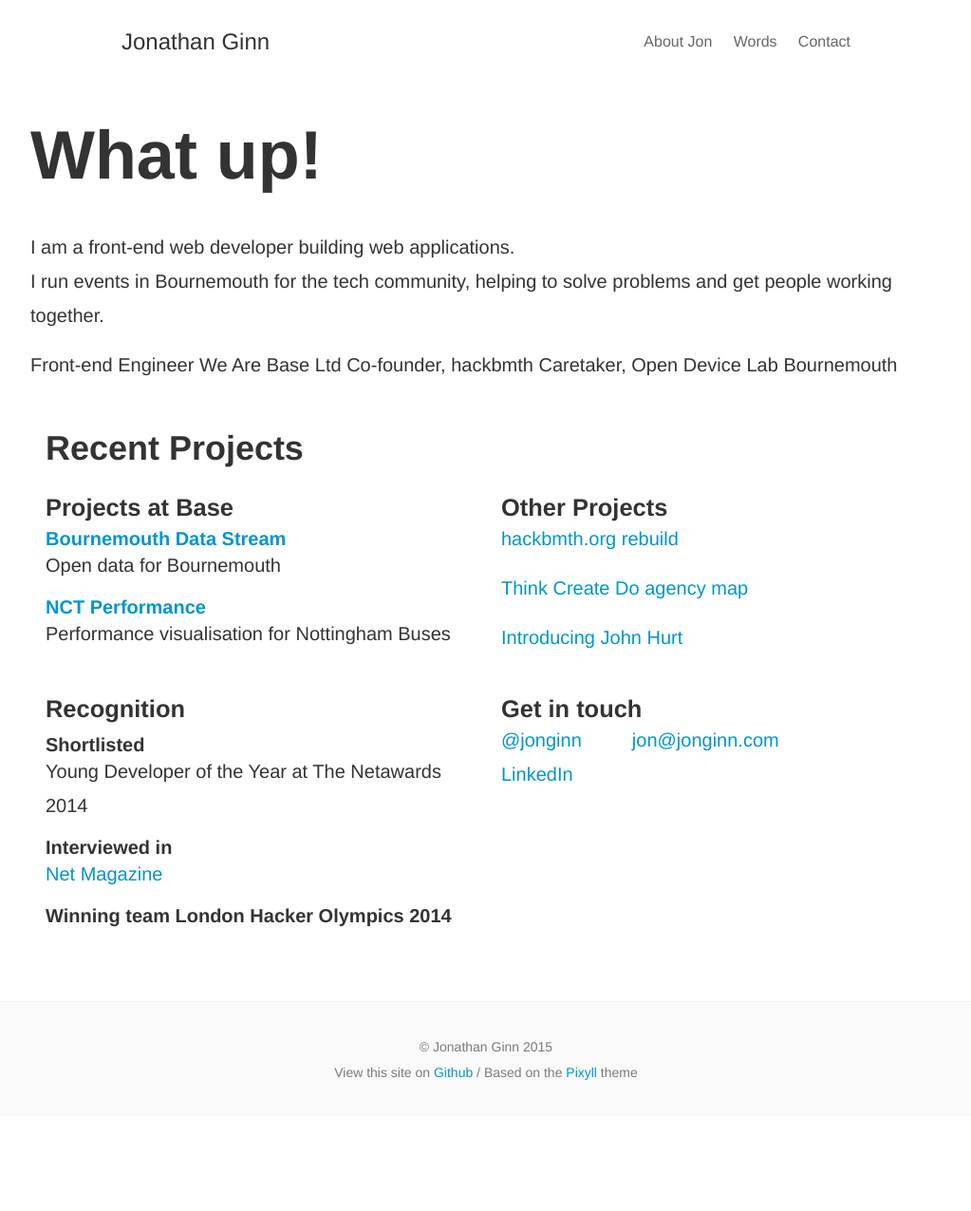
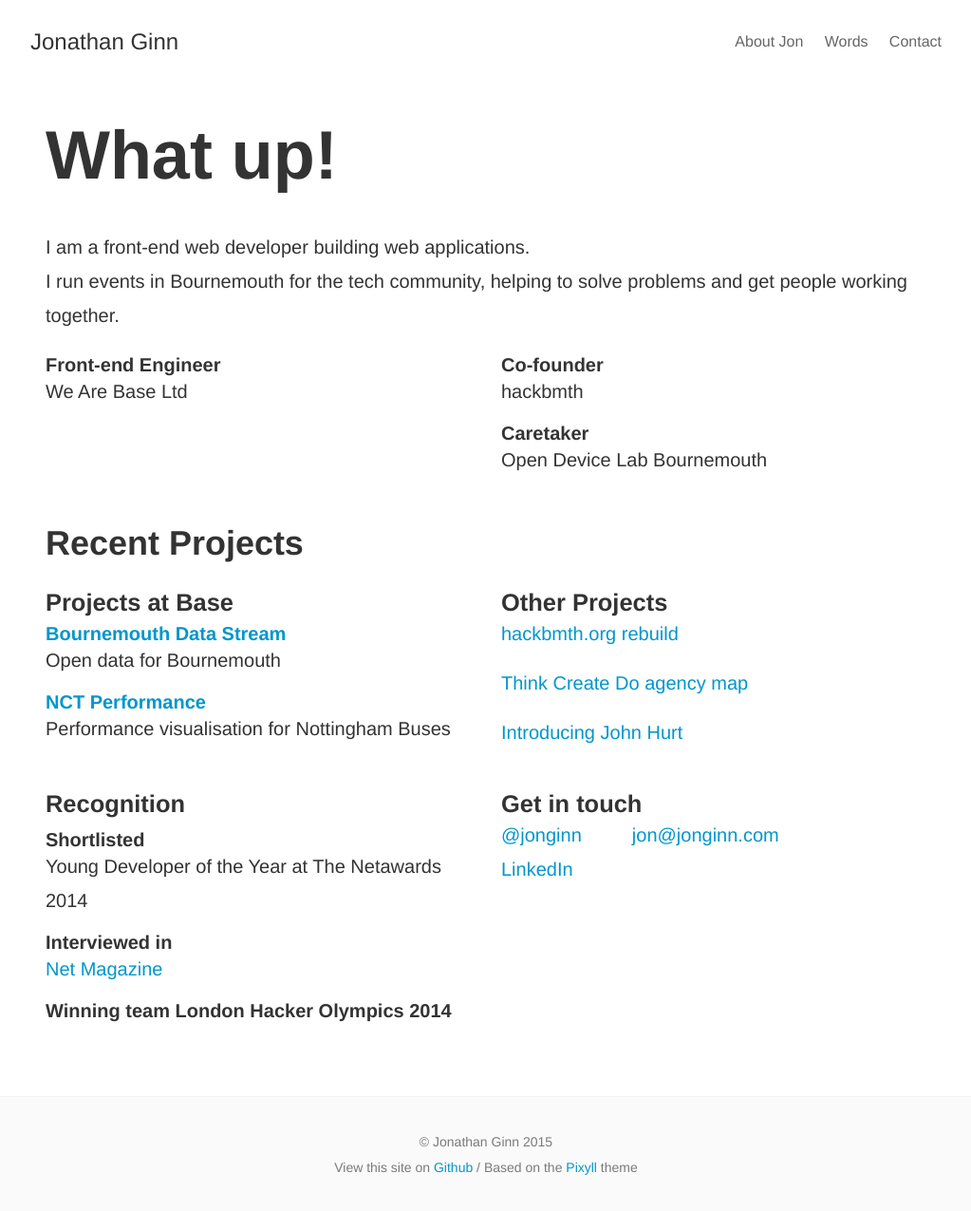
Before and after one commit to dave1010/jonginn.github.io, a Jekyll site: the page built from index.html, in a window 1280 px wide. Shown: the whole page at 95% size, without its empty margins (128-1151 px from the left). Built offline with Jekyll 4.4.1, drawn with Linux system fonts in a browser that asks for light colours; before the commit the page ends 1175 px from its top, so only the background shows below that.

Commit message:
copy, remove apple touch icons cos nobody usin dat
Signed-off-by: Jonathan Ginn <jon@jonginn.com>

```diff
--- a/_includes/head.html
+++ b/_includes/head.html
@@ -30,15 +30,6 @@
     <meta property="og:site_name" content="{{ site.title }}">
 
     <!-- Icons -->
-    <link rel="apple-touch-icon" sizes="57x57" href="apple-touch-icon-57x57.png">
-    <link rel="apple-touch-icon" sizes="114x114" href="apple-touch-icon-114x114.png">
-    <link rel="apple-touch-icon" sizes="72x72" href="apple-touch-icon-72x72.png">
-    <link rel="apple-touch-icon" sizes="144x144" href="apple-touch-icon-144x144.png">
-    <link rel="apple-touch-icon" sizes="60x60" href="apple-touch-icon-60x60.png">
-    <link rel="apple-touch-icon" sizes="120x120" href="apple-touch-icon-120x120.png">
-    <link rel="apple-touch-icon" sizes="76x76" href="apple-touch-icon-76x76.png">
-    <link rel="apple-touch-icon" sizes="152x152" href="apple-touch-icon-152x152.png">
-    <link rel="apple-touch-icon" sizes="180x180" href="apple-touch-icon-180x180.png">
-    <link rel="icon" type="image/png" href="favicon.ico" sizes="16x16">
-    <link rel="icon" type="image/png" href="favicon.ico" sizes="32x32">
+    <link rel="icon" type="image/png" href="/favicon.ico" sizes="16x16">
+    <link rel="icon" type="image/png" href="/favicon.ico" sizes="32x32">
 </head>
--- a/_includes/header.html
+++ b/_includes/header.html
@@ -1,6 +1,6 @@
 <header class="site-header px2 px-responsive">
   <div class="mt2 wrap">
-    <div class="measure">
+    <div class="measure-wide">
       <a href="{{ site.url }}" class="site-title">{{ site.title }}</a>
       <nav class="site-nav right">
         {% include navigation.html %}
--- a/_sass/_main.scss
+++ b/_sass/_main.scss
@@ -6,6 +6,8 @@
 body {
   font-family: $font-family-serif;
   font-weight: 300;
+  text-rendering: optimizeLegibility;
+  -webkit-font-smoothing: antialiased;
 }
 
 html, body {
--- a/blog/index.html
+++ b/blog/index.html
@@ -1,5 +1,6 @@
 ---
 layout: default
+title: Blog
 ---
 
 <div class="home">
--- a/index.html
+++ b/index.html
@@ -1,21 +1,37 @@
 ---
 layout: wide
-title: Jonathan Ginn
+title: Home
 ---
 
 <div class="home">
-
-  <h1 class="h1 mt0 pt0">What up!</h1>
-
-  <p>I am a front-end web developer building web applications.<br/>
-  I run events in Bournemouth for the tech community, helping to solve problems and get people working together.</p>
+  <div class="clearfix">
+    <div class="col col-12 px1">
+        <h1 class="h1 mt0 pt0">What up!</h1>
+        <p>I am a front-end web developer building web applications.<br/>
+        I run events in Bournemouth for the tech community, helping to solve problems and get people working together.</p>
+    </div>
+  </div>
 
   <div class="clearfix">
-    <div class="col col-12 col-sm-6">
-      <p>Front-end Engineer
-      We Are Base Ltd
-      Co-founder, hackbmth
-      Caretaker, Open Device Lab Bournemouth</p>
+    <div class="col col-12 sm-col-6 px1">
+      <ul class="list-simple">
+        <li>
+          <span class="block bold">Front-end Engineer</span>
+          We Are Base Ltd
+        </li>
+      </ul>
+    </div>
+    <div class="col col-12 sm-col-6 px1">
+      <ul class="list-simple">
+        <li>
+          <span class="block bold">Co-founder</span>
+          hackbmth
+        </li>
+        <li>
+          <span class="block bold">Caretaker</span>
+          Open Device Lab Bournemouth
+        </li>
+      </ul>
     </div>
   </div>
 
```
Also changed, not shown: about.md (+1 -1 lines), apple-touch-icon-114x114.png (deleted), apple-touch-icon-120x120.png (deleted), apple-touch-icon-144x144.png (deleted), apple-touch-icon-152x152.png (deleted), apple-touch-icon-180x180.png (deleted), apple-touch-icon-57x57.png (deleted), apple-touch-icon-60x60.png (deleted), apple-touch-icon-72x72.png (deleted), apple-touch-icon-76x76.png (deleted), apple-touch-icon.png (deleted).
